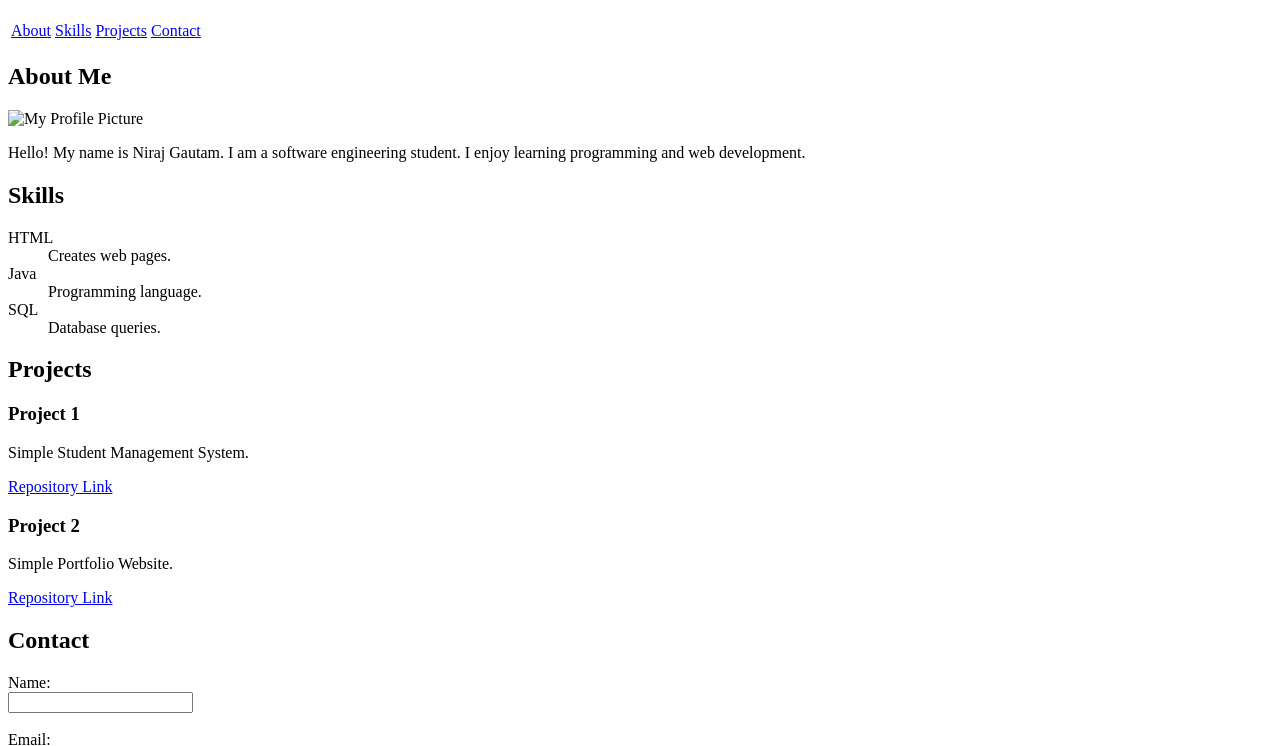
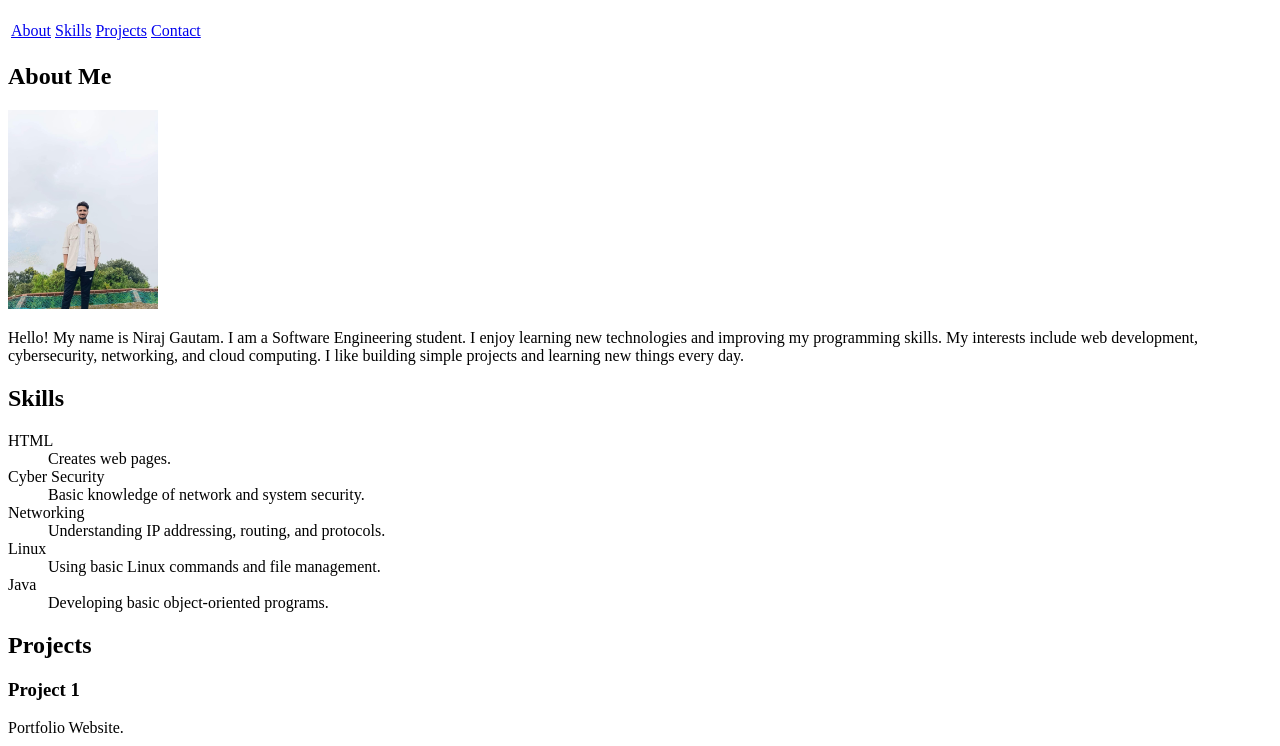
Before and after one commit to niraj472/HTMLtestproject, a plain HTML site: page index.html in a window 1280 px wide. Shown: the part 61-807 px from the top of the page. Drawn offline with Linux system fonts and the light colour scheme.

Commit message:
Portfolio

```diff
--- a/index.html
+++ b/index.html
@@ -26,11 +26,14 @@
     <section id="about">
         <h2>About Me</h2>
 
-        <img src="images/profile.jpg" alt="My Profile Picture" width="150">
+        <img src="profile.jpeg" alt="My Profile Picture" width="150">
 
         <p>
-            Hello! My name is Niraj Gautam. I am a software engineering student.
-            I enjoy learning programming and web development.
+           Hello! My name is Niraj Gautam. I am a Software Engineering student.
+           I enjoy learning new technologies and improving my programming skills.
+           My interests include web development, cybersecurity, networking, and cloud computing.
+           I like building simple projects and learning new things every day.
+
         </p>
     </section>
 
@@ -41,11 +44,17 @@
             <dt>HTML</dt>
             <dd>Creates web pages.</dd>
 
+            <dt>Cyber Security</dt>
+            <dd>Basic knowledge of network and system security.</dd>
+
+            <dt>Networking</dt>
+            <dd>Understanding IP addressing, routing, and protocols.</dd>
+
+            <dt>Linux</dt>
+            <dd>Using basic Linux commands and file management.</dd>
+
             <dt>Java</dt>
-            <dd>Programming language.</dd>
-
-            <dt>SQL</dt>
-            <dd>Database queries.</dd>
+            <dd>Developing basic object-oriented programs.</dd>
         </dl>
     </section>
 
@@ -54,14 +63,8 @@
 
         <article>
             <h3>Project 1</h3>
-            <p>Simple Student Management System.</p>
-            <a href="https://github.com/">Repository Link</a>
-        </article>
-
-        <article>
-            <h3>Project 2</h3>
-            <p>Simple Portfolio Website.</p>
-            <a href="https://github.com/">Repository Link</a>
+            <p>Portfolio Website.</p>
+            <a href="https://github.com/niraj472/HTMLtestproject.git">My Portfolio</a>
         </article>
     </section>
 
```
Also changed, not shown: profile.jpeg (added).
